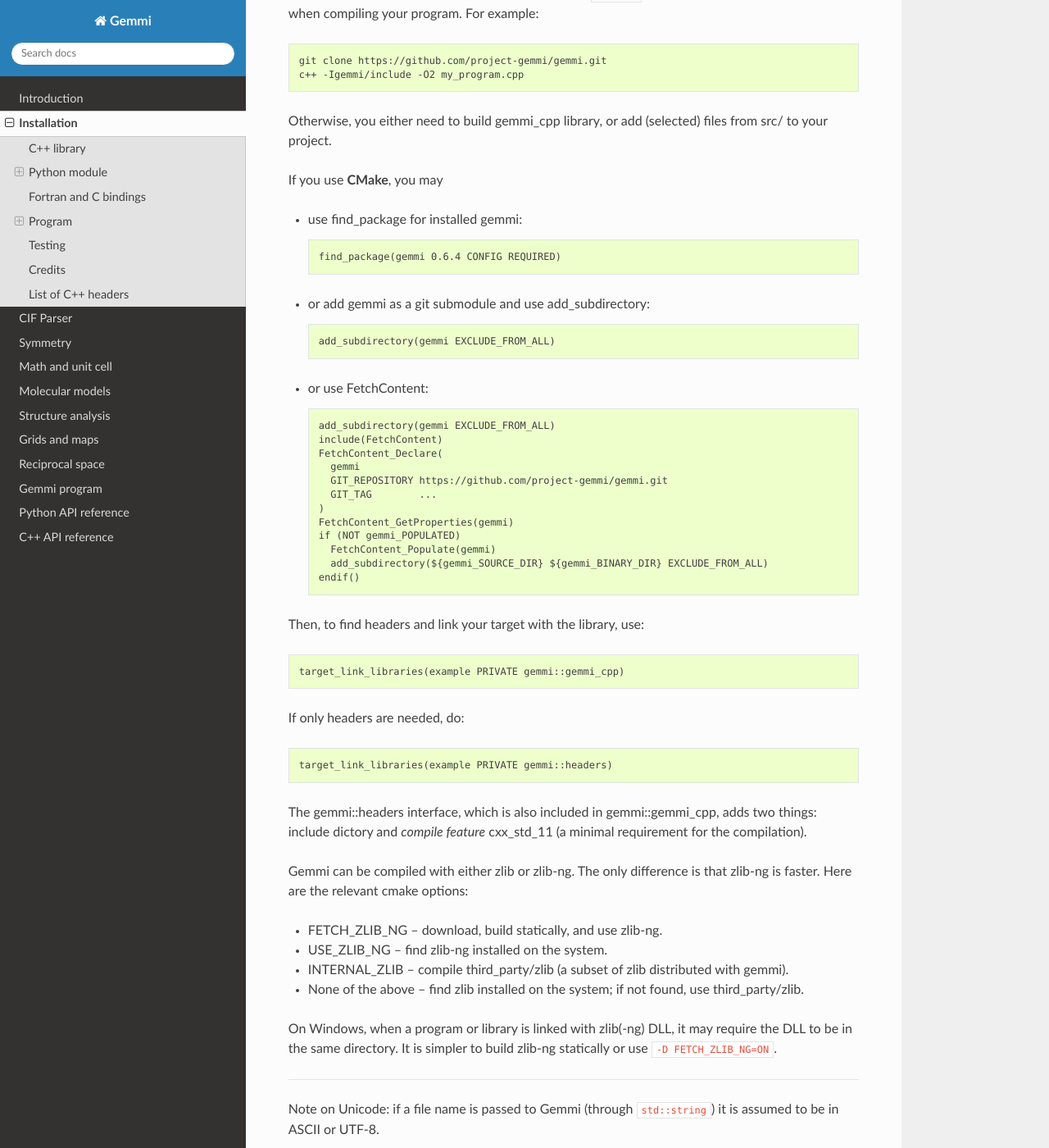
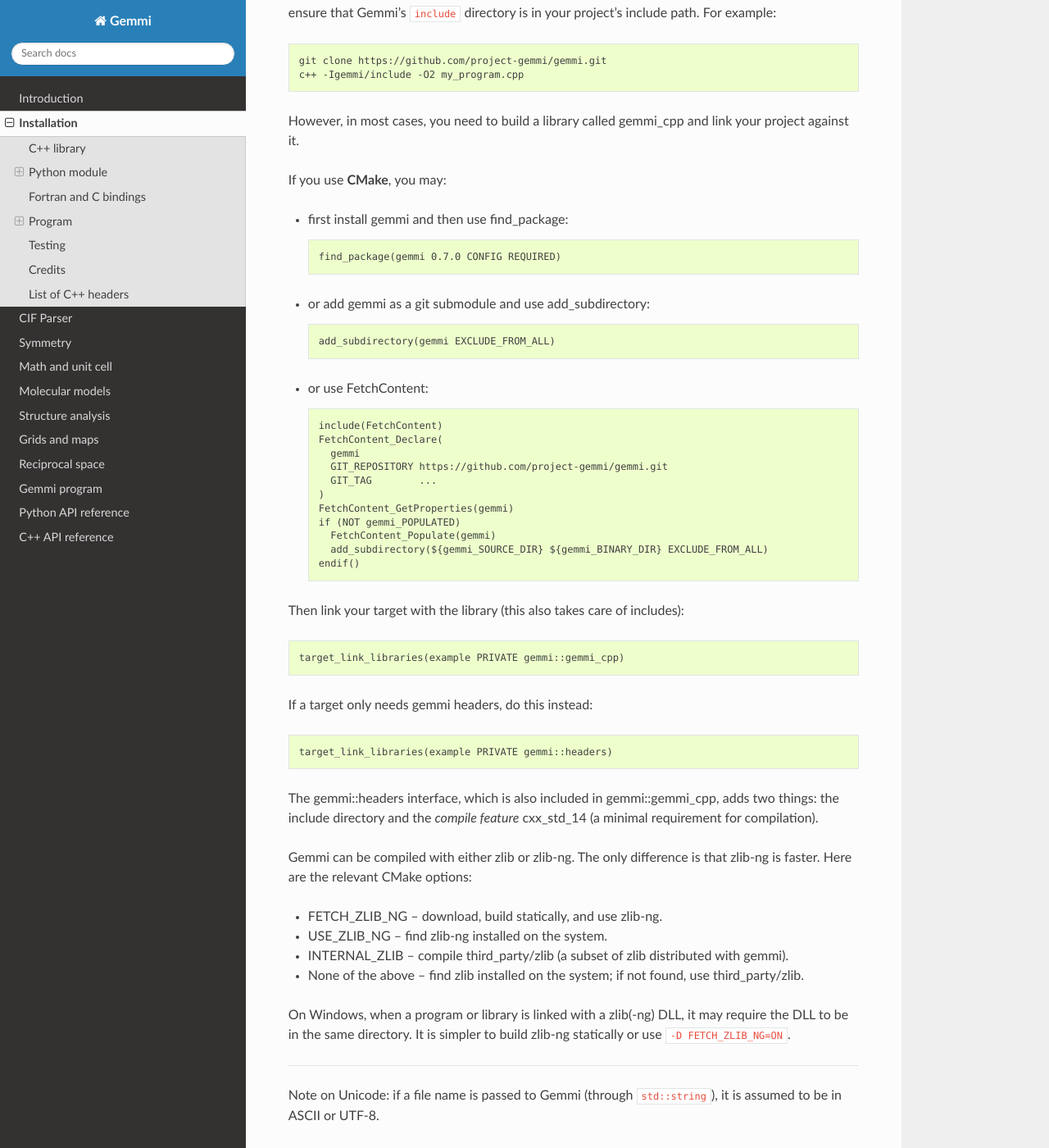
Before and after one commit to project-gemmi/gemmi, a Sphinx documentation site: the page built from docs/install.rst, in a window 1280 px wide and 1400 px high, scrolled down 260 px. Shown: the whole window at 82% size. Built offline with Sphinx 7.4.7 and the Read the Docs theme 3.1.0, drawn with Linux system fonts in a browser that asks for light colours; some of the changed text lies outside the part shown.

Commit message:
edit docs/install.rst

```diff
--- a/docs/install.rst
+++ b/docs/install.rst
@@ -7,22 +7,23 @@
 C++ library
 -----------
 
-Before version 0.6 gemmi was a header-only library.
-Some functions are still in headers. If you use only such function,
-you only need to ensure that the `include` directory is in your
-include path when compiling your program. For example::
+Gemmi used to be a header-only library (until ver. 0.6.0).
+Parts of the library (finding symmetry operations, parsing CIF grammar)
+are still header-only; if you happen to use only these parts,
+just ensure that Gemmi's `include` directory is in
+your project's include path. For example::
 
     git clone https://github.com/project-gemmi/gemmi.git
     c++ -Igemmi/include -O2 my_program.cpp
 
-Otherwise, you either need to build gemmi_cpp library,
-or add (selected) files from src/ to your project.
+However, in most cases, you need to build a library called gemmi_cpp
+and link your project against it.
 
-If you use **CMake**, you may
+If you use **CMake**, you may:
 
-* use find_package for installed gemmi::
+* first install gemmi and then use find_package::
 
-    find_package(gemmi 0.6.4 CONFIG REQUIRED)
+    find_package(gemmi 0.7.0 CONFIG REQUIRED)
 
 * or add gemmi as a git submodule and use add_subdirectory::
 
@@ -30,7 +31,6 @@
 
 * or use FetchContent::
 
-    add_subdirectory(gemmi EXCLUDE_FROM_ALL)
     include(FetchContent)
     FetchContent_Declare(
       gemmi
@@ -43,21 +43,21 @@
       add_subdirectory(${gemmi_SOURCE_DIR} ${gemmi_BINARY_DIR} EXCLUDE_FROM_ALL)
     endif()
 
-Then, to find headers and link your target with the library, use::
+Then link your target with the library (this also takes care of includes)::
 
     target_link_libraries(example PRIVATE gemmi::gemmi_cpp)
 
-If only headers are needed, do::
+If a target only needs gemmi headers, do this instead::
 
     target_link_libraries(example PRIVATE gemmi::headers)
 
 The gemmi::headers interface, which is also included in gemmi::gemmi_cpp,
-adds two things: include dictory and *compile feature* cxx_std_11 (a minimal
-requirement for the compilation).
+adds two things: the include directory and the *compile feature* cxx_std_14
+(a minimal requirement for compilation).
 
 Gemmi can be compiled with either zlib or zlib-ng.
 The only difference is that zlib-ng is faster.
-Here are the relevant cmake options:
+Here are the relevant CMake options:
 
 * FETCH_ZLIB_NG -- download, build statically, and use zlib-ng.
 * USE_ZLIB_NG -- find zlib-ng installed on the system.
@@ -66,13 +66,13 @@
 * None of the above -- find zlib installed on the system;
   if not found, use third_party/zlib.
 
-On Windows, when a program or library is linked with zlib(-ng) DLL,
+On Windows, when a program or library is linked with a zlib(-ng) DLL,
 it may require the DLL to be in the same directory.
 It is simpler to build zlib-ng statically or use `-D FETCH_ZLIB_NG=ON`.
 
 ----
 
-Note on Unicode: if a file name is passed to Gemmi (through `std::string`)
+Note on Unicode: if a file name is passed to Gemmi (through `std::string`),
 it is assumed to be in ASCII or UTF-8.
 
 .. _install_py:
@@ -98,12 +98,15 @@
 Other binaries
 ~~~~~~~~~~~~~~
 
+You can find gemmi:
+
 If you use the `CCP4 suite <https://www.ccp4.ac.uk/>`_,
 you can find gemmi there.
 
-If you use Anaconda Python, you can install
-`package conda <https://github.com/conda-forge/gemmi-feedstock>`_
-from conda-forge::
+If you use conda,
+the `gemmi package <https://github.com/conda-forge/gemmi-feedstock>`_,
+which includes also a command-line program and C++ dev files,
+can be installed from conda-forge::
 
     conda install -c conda-forge gemmi
 
@@ -118,25 +121,22 @@
     pip install git+https://github.com/project-gemmi/gemmi.git
 
 or clone the `project <https://github.com/project-gemmi/gemmi/>`_
-(or download a zip file) and from the top-level directory do::
+(or download a zip file) and from the top-level directory run::
 
     pip install .
 
-On Windows, Python should automatically find an appropriate compiler (MSVC).
-If the compiler is not installed, pip shows a message with a download link.
-
 Building with pip uses scikit-build-core and CMake underneath.
-You might pass options to CMake either as the `--config-settings` option
-of pip (in recent pip versions only)::
+You can pass options to CMake either using the `--config-settings` option
+in recent pip versions::
 
   pip install . --config-settings="cmake.args=-DFETCH_ZLIB_NG=ON"
 
-or using environment variables such as `CMAKE_ARGS`. See
+or by using environment variables such as `CMAKE_ARGS`. See
 `scikit-build-core docs <https://scikit-build-core.readthedocs.io/en/latest/configuration.html#configuring-cmake-arguments-and-defines>`_
 for details.
 
 If gemmi is already installed, uninstall the old version first
-(`pip uninstall`) or add option `--upgrade`.
+(`pip uninstall`) or add the `--upgrade` option.
 
 Alternatively, you can manually install nanobind and cmake (using pip)
 and build a cloned project directly with CMake::
@@ -178,21 +178,24 @@
 
 Binaries are distributed with the CCP4 suite and with Global Phasing software.
 They are also in `PyPI <https://pypi.org/project/gemmi-program/>`_
-(`pip install gemmi-program`) and
-`conda-forge packages <https://anaconda.org/conda-forge/gemmi/files>`_.
+(`pip install gemmi-program`),
+`conda-forge packages <https://anaconda.org/conda-forge/gemmi/files>`_,
+and a few Linux (and FreeBSD)
+`distros <https://repology.org/project/gemmi/versions>`_.
 
 The very latest builds (as well as a little older ones)
 can be downloaded from CI jobs:
 
-- for Windows --
+- For Windows --
   click the first (green) job in
   `AppVeyor CI <https://ci.appveyor.com/project/wojdyr/gemmi>`_
-  and find gemmi.exe in the Artifacts tab,
-- for Linux and Mac -- sign in to GitHub (no special permissions are needed,
-  but GitHub requires sign-in for artifacts),
-  click the first job (with ✅) in
-  `GitHub Actions <https://github.com/project-gemmi/gemmi/actions/workflows/ci.yml>`_
-  and download a zip file from the Artifacts section.
+  and find gemmi.exe in the Artifacts tab (if there is also a dll file there,
+  it's a dynamically linked build and both files are needed).
+- For Linux and Mac -- sign in to GitHub (no special permissions are needed,
+  but GitHub requires sign-in for artifacts), go to gemmi's
+  `gemmi's CI workflow <https://github.com/project-gemmi/gemmi/actions/workflows/ci.yml>`_,
+  click the latest job with ✅, scroll to the bottom of the page,
+  and download one of the zip files from the Artifacts section.
 
 From source
 ~~~~~~~~~~~
@@ -206,7 +209,7 @@
     make
 
 Alternatively, you can use `pip install git+https://...`, which installs
-both Python module and the program. If you are not using the Python module,
+both the Python module and the program. If you are not using the Python module,
 you can use pip to build only the program::
 
     pip install git+https://github.com/project-gemmi/gemmi.git --config-settings=cmake.args=-DONLY_PROGRAM=ON
@@ -218,8 +221,10 @@
 
     python3 -m unittest discover -v tests/
 
-We also have doctest tests in the documentation, and some others.
-All of them can be run from the `run-tests.sh` script in the repository.
+We also have *Python doctest* tests in the documentation,
+and a few other test routines.
+All the commands used for testing are listed in the `run-tests.sh`
+script in the repository.
 
 Credits
 -------
```
Also changed, not shown: other parts of docs/install.rst (+6 -6 lines).
